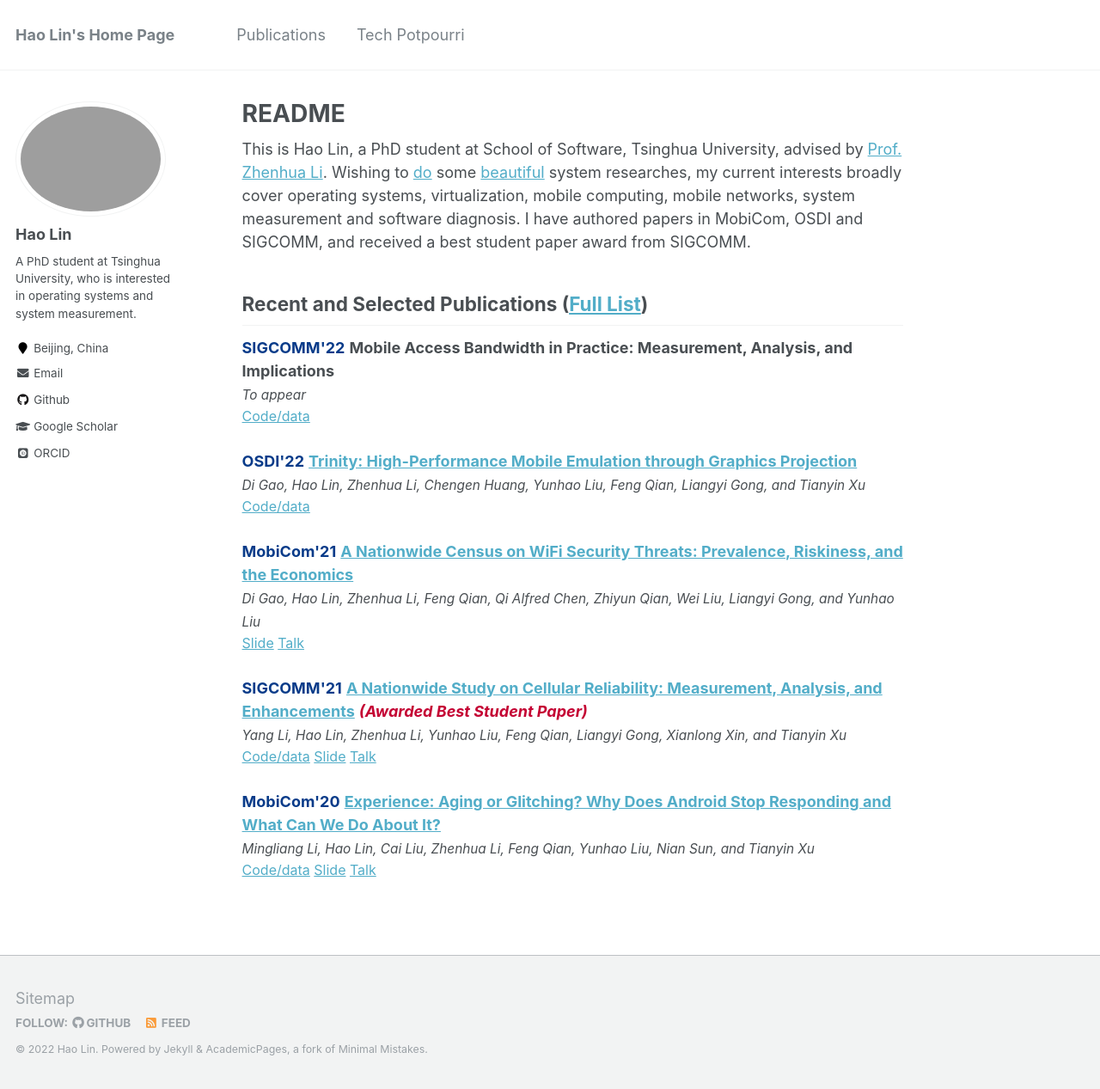
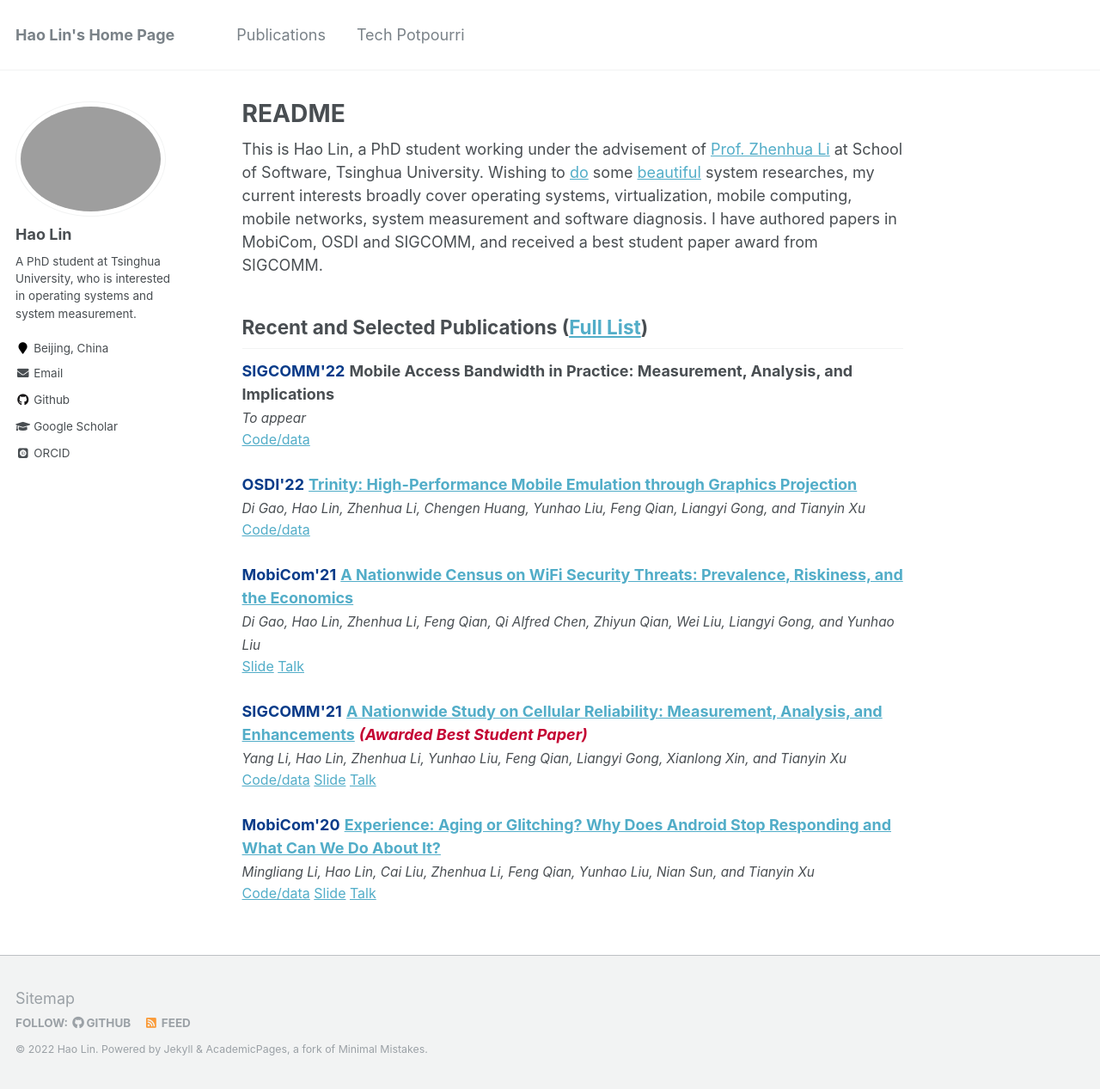
Before and after one commit to andylin-hao/andylin-hao.github.io, a Jekyll site: the page built from _pages/about.html, in a window 1280 px wide and 1267 px high. Shown: the whole window at 86% size. Built offline with Jekyll 4.4.1, drawn with Linux system fonts in a browser that asks for light colours; some web fonts are replaced.

Commit message:
Update about.html

```diff
--- a/_pages/about.html
+++ b/_pages/about.html
@@ -8,7 +8,7 @@ redirect_from:
   - /about.html
 ---
 
-This is Hao Lin, a PhD student at School of Software, Tsinghua University, advised by <a href="http://www.greenorbs.org/people/lzh/">Prof. Zhenhua Li</a>. Wishing to <a href="https://mygeekwisdom.com/2011/09/11/try-not-do-or-do-not-there-is-no-try/">do</a> some <a href="https://perceiving-systems.blog/en/news/novelty-in-science">beautiful</a> system researches, my current interests broadly cover operating systems, virtualization, mobile computing, mobile networks, system measurement and software diagnosis. I have authored papers in MobiCom, OSDI and SIGCOMM, and received a best student paper award from SIGCOMM.
+This is Hao Lin, a PhD student working under the advisement of <a href="http://www.greenorbs.org/people/lzh/">Prof. Zhenhua Li</a> at School of Software, Tsinghua University. Wishing to <a href="https://mygeekwisdom.com/2011/09/11/try-not-do-or-do-not-there-is-no-try/">do</a> some <a href="https://perceiving-systems.blog/en/news/novelty-in-science">beautiful</a> system researches, my current interests broadly cover operating systems, virtualization, mobile computing, mobile networks, system measurement and software diagnosis. I have authored papers in MobiCom, OSDI and SIGCOMM, and received a best student paper award from SIGCOMM.
 
 <h2>Recent and Selected Publications (<a href="{{site.url}}/publications/">Full List</a>)</h2>
 
```
